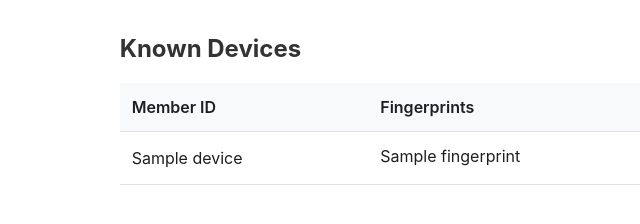
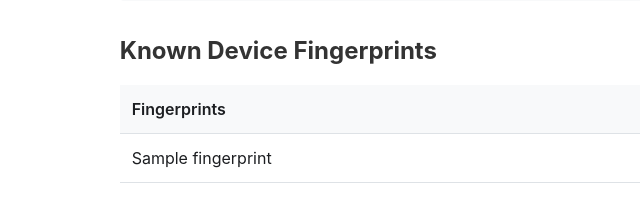
Before and after one commit to stytchauth/stytch-b2b-dfp-mfa-example, a Flask app: template templates/loggedIn.html in a window 1280 px wide. Shown: the part 464-688 px from the top of the page, without its empty margins (245-885 px from the left). Run offline with Flask 3, Linux system fonts and the light colour scheme; the template is opened without the code that fills it: most values are stand-ins (such as "Sample title", 1, 10 or a date in 2020); parts of the project's set-up code (start-up, migrations or seed data) failed here and were passed over; some libraries are stand-ins or nearby versions.

Commit message:
update to render only member fingerprints

```diff
--- a/main.py
+++ b/main.py
@@ -58,12 +58,13 @@ def index():
         logger.info(
             f"Session Member -- {member.email_address} | {member.member_id} \nSession Org -- {organization.organization_name} | {organization.organization_id}"
         )
-        logger.info(f"Known Devices: {known_devices}")
+        known_devices_for_member = known_devices.get(member.member_id)
+        logger.info(f"Known Member Devices: {known_devices_for_member}")
         return render_template(
             "loggedIn.html",
             member=member,
             organization=organization,
-            known_devices=known_devices,
+            known_devices=known_devices_for_member,
         )
 
     logger.info("No active session -- prompting to login")
--- a/templates/loggedIn.html
+++ b/templates/loggedIn.html
@@ -21,25 +21,17 @@
 
     {% if known_devices %}
         <div class="known-devices-container">
-            <h3>Known Devices</h3>
+            <h3>Known Device Fingerprints</h3>
             <table class="known-devices-table">
                 <thead>
                     <tr>
-                        <th>Member ID</th>
                         <th>Fingerprints</th>
                     </tr>
                 </thead>
                 <tbody>
-                    {% for device, fingerprints in known_devices.items() %}
+                    {% for fingerprint in known_devices %}
                         <tr>
-                            <td>{{ device }}</td>
-                            <td>
-                                <ul class="known-devices-list">
-                                    {% for fingerprint in fingerprints %}
-                                        <li>{{ fingerprint }}</li>
-                                    {% endfor %}
-                                </ul>
-                            </td>
+                            <td>{{ fingerprint }}</td>
                         </tr>
                     {% endfor %}
                 </tbody>
```
